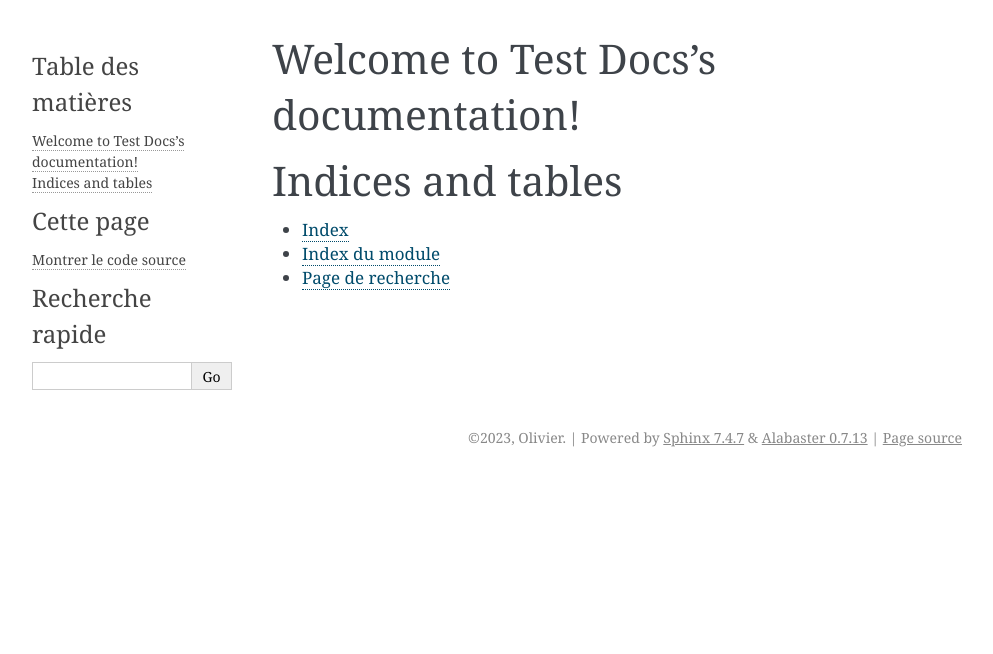
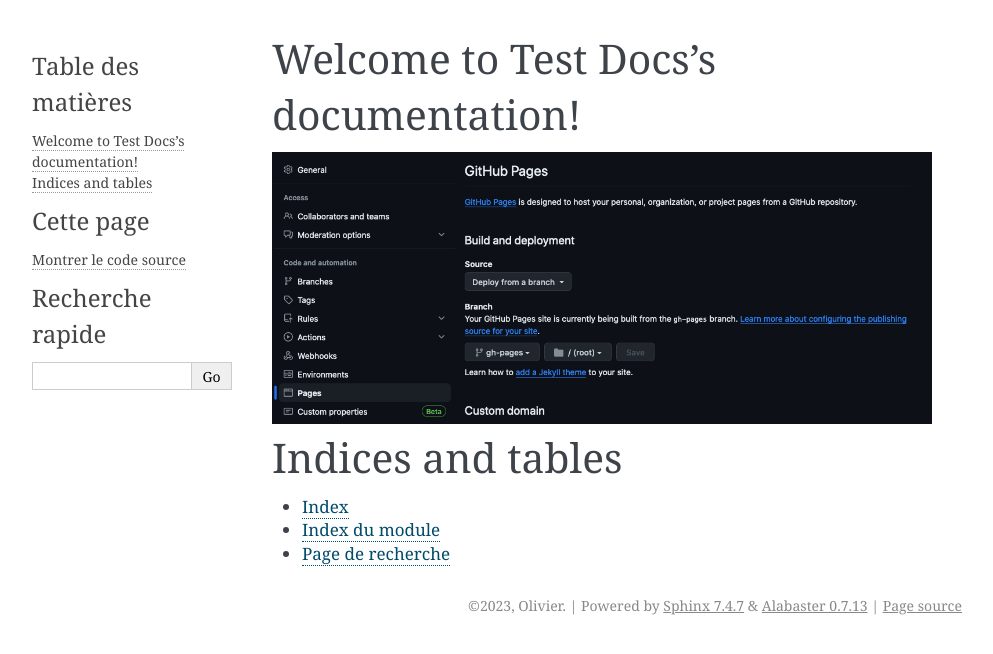
Before and after one commit to WhoIsMrRobotics/test-sphinx, a Sphinx documentation site: the page built from docs/source/index.rst, in a window 1280 px wide. Shown: the top 654 px of the page, without its empty margins (148-1141 px from the left). Built offline with Sphinx 7.4.7, drawn with Linux system fonts in a browser that asks for light colours.

Commit message:
Add a screenshot

```diff
--- a/docs/source/index.rst
+++ b/docs/source/index.rst
@@ -10,6 +10,8 @@
    :maxdepth: 2
    :caption: Contents:
 
+.. image:: _static/screenshot.png
+   :alt: My Screenshot
 
 
 Indices and tables
```
Also changed, not shown: docs/source/_static/screenshot.png (added).
